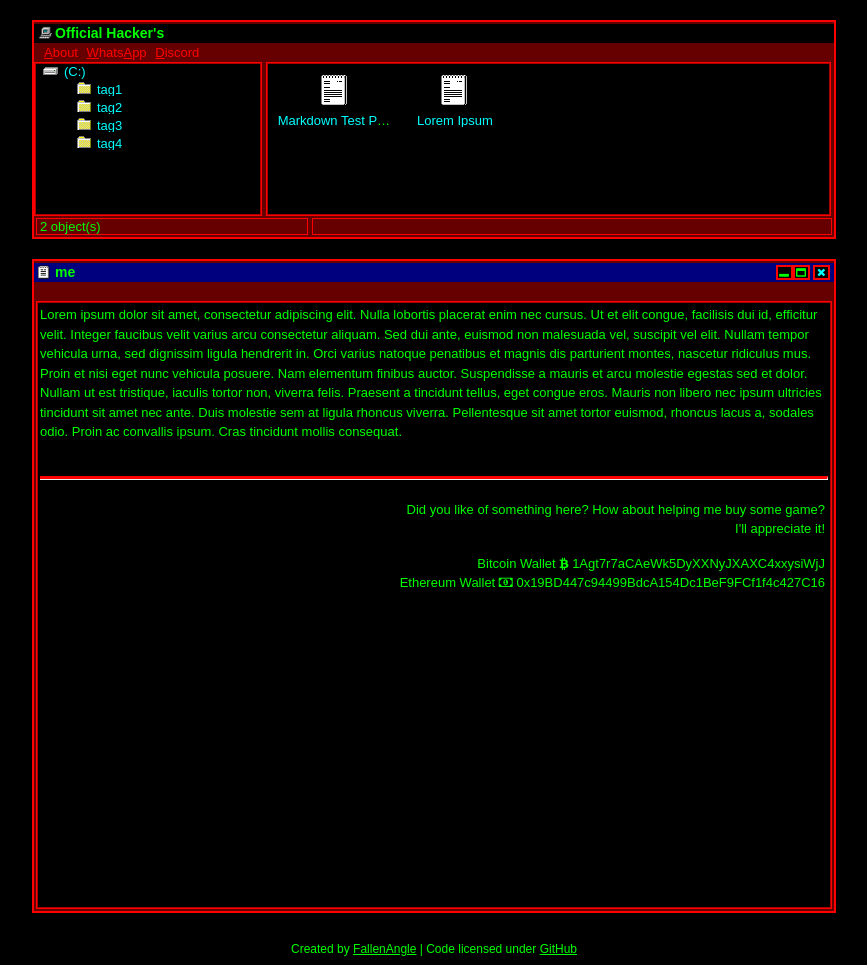
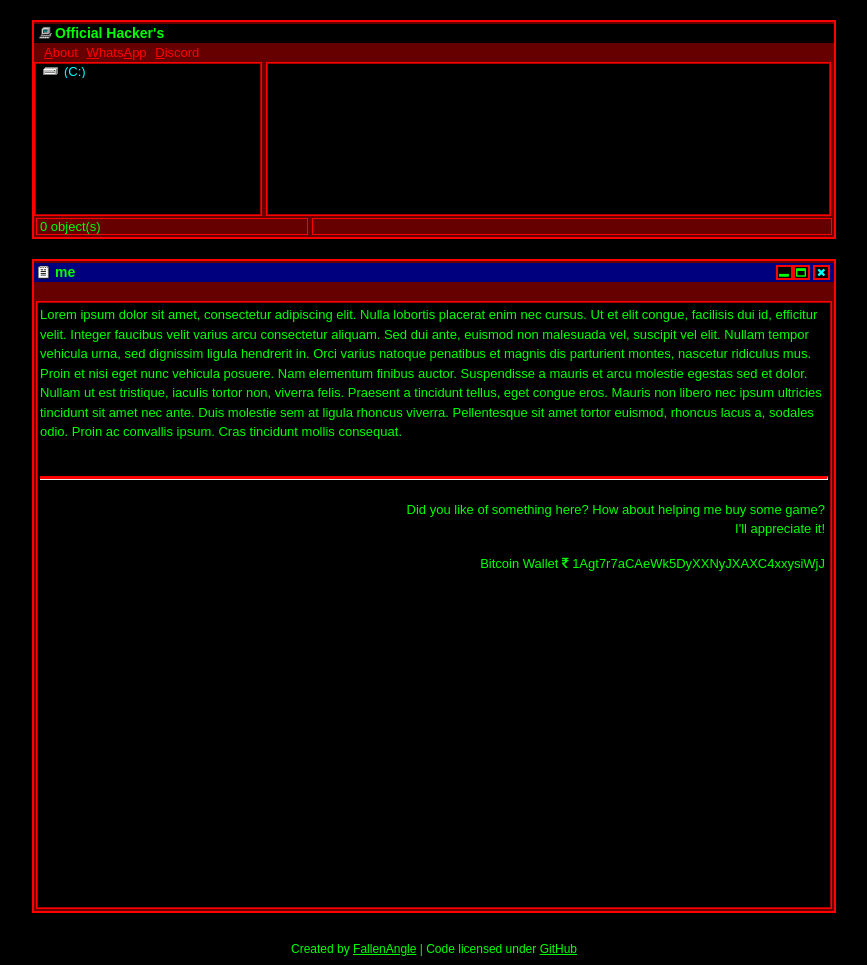
Before and after one commit to FallenAngle/fallenangle.github.io, a Jekyll site: the page built from me/index.md, in a window 1280 px wide. Shown: the whole page, without its empty margins (206-1073 px from the left). Built offline with Jekyll 4.4.1, drawn with Linux system fonts in a browser that asks for light colours.

Commit message:
Mr Hyde was here …

```diff
--- a/_data/tags.yml
+++ b/_data/tags.yml
@@ -1,11 +1,11 @@
-tag1:
-  name: tag1
+Windows:
+  name: Windows
 
-tag2:
-  name: tag2
+Hacking:
+  name: Hacking
 
-tag3:
-  name: tag3
+Tools:
+  name: Tools
 
-tag4:
-  name: tag4
+Tricks:
+  name: Tricks
--- a/_includes/donate.html
+++ b/_includes/donate.html
@@ -4,5 +4,5 @@
 <div class="donate">
 	<p>Did you like of something here? How about helping me buy some game?<br>
 	I'll appreciate it!</p>
-	<p>Bitcoin Wallet <i class="fa fa-btc"></i> 1Agt7r7aCAeWk5DyXXNyJXAXC4xxysiWjJ<br>Ethereum Wallet <i class="fa fa-money"></i> 0x19BD447c94499BdcA154Dc1BeF9FCf1f4c427C16</p>
+	<p>Bitcoin Wallet <i class="fa fa-inr"></i> 1Agt7r7aCAeWk5DyXXNyJXAXC4xxysiWjJ</p>
 </div>
--- /dev/null
+++ b/tags/Hacking.html
@@ -0,0 +1,5 @@
+---
+layout: tag
+tag: Hacking
+permalink: /tag/Hacking/
+---
--- /dev/null
+++ b/tags/Tools.html
@@ -0,0 +1,5 @@
+---
+layout: tag
+tag: Tools
+permalink: /tag/Tools/
+---
--- /dev/null
+++ b/tags/Tricks.html
@@ -0,0 +1,5 @@
+---
+layout: tag
+tag: Tricks
+permalink: /tag/Tricks/
+---
--- /dev/null
+++ b/tags/Windows.html
@@ -0,0 +1,5 @@
+---
+layout: tag
+tag: Windows
+permalink: /tag/Windows/
+---
--- a/tags/tag1.html
+++ /dev/null
@@ -1,5 +0,0 @@
----
-layout: tag
-tag: tag1
-permalink: /tag/tag1/
----
--- a/tags/tag2.html
+++ /dev/null
@@ -1,5 +0,0 @@
----
-layout: tag
-tag: tag2
-permalink: /tag/tag2/
----
--- a/tags/tag3.html
+++ /dev/null
@@ -1,5 +0,0 @@
----
-layout: tag
-tag: tag3
-permalink: /tag/tag3/
----
--- a/tags/tag4.html
+++ /dev/null
@@ -1,5 +0,0 @@
----
-layout: tag
-tag: tag4
-permalink: /tag/tag4/
----
```
Also changed, not shown: _posts/2017-08-31-lorem-ipsum.md (deleted, +0 -11 lines), _posts/2017-09-16-markdown-test-page.md (deleted, +0 -179 lines).
